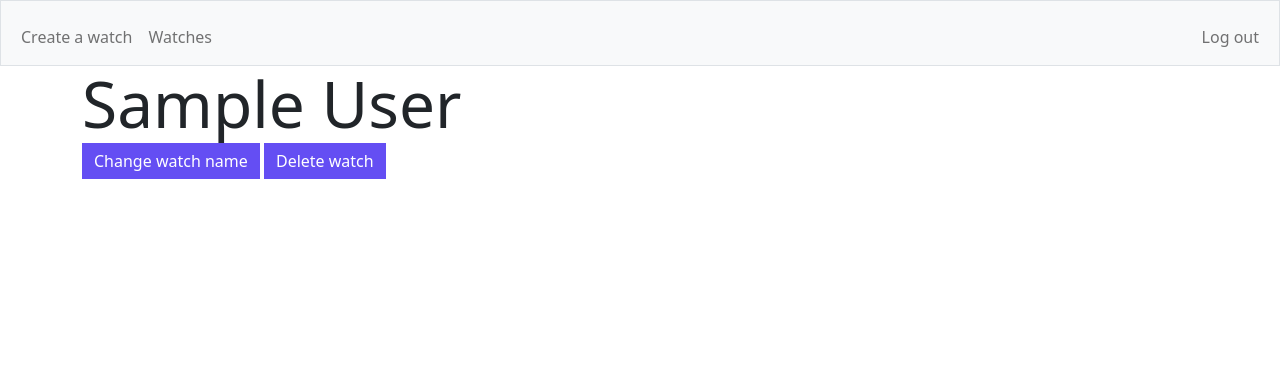
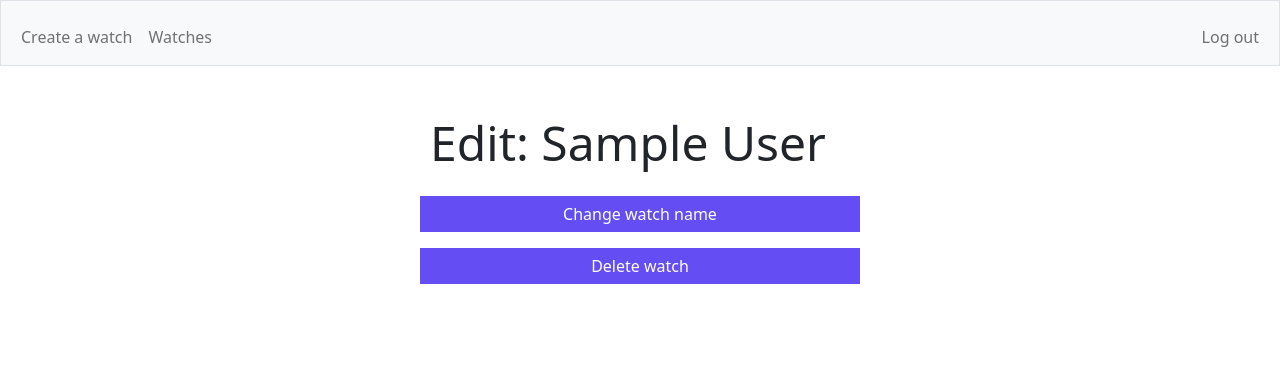
Before and after one commit to zepedae/startwatch, a Flask app: page /edit_watch in a window 1280 px wide. Shown: the top 366 px of the page. Run offline with Flask 3, Linux system fonts and the light colour scheme; the visitor is signed in with stand-in values (Sample User, id 1).

Commit message:
Fix edit_watch.html buttons

```diff
--- a/app.py
+++ b/app.py
@@ -282,6 +282,8 @@ def edit_watch():
             cursor.close()
             session.pop("watch_name")
             return redirect("/watches")
+        if "cancel-submit" in request.form:
+            return render_template("edit_watch.html", watch_name = new_name)
         # change project name
         if "change-name-submit" in request.form:
             new_name = request.form.get("new-name")
--- a/static/style.css
+++ b/static/style.css
@@ -137,6 +137,8 @@
   font-size: clamp(3rem, 10vw, 80px);
 }
 
+
+/* Edit Watch */
 #blackout {
   width: 100%;
   height:100%; /* make sure you have set parents to a height of 100% too*/
@@ -145,6 +147,16 @@
   z-index:10; /*just to make sure its on top*/
   background:rgba(0,0,0,.5);
   display: none;
+}
+
+.edit-content {
+  display: flex;
+  flex-direction: column;
+  align-items: center;
+}
+
+.btn-edit {
+  width: 35%;
 }
 
 #delete-form {
@@ -203,7 +215,7 @@
   padding: 8px 0;
   position: absolute;
   z-index: 1;
-  bottom: 125%;
+  bottom: 50%;
   left: 50%;
   margin-left: -80px;
 }
--- a/templates/edit_watch.html
+++ b/templates/edit_watch.html
@@ -1,22 +1,30 @@
 {% extends "index.html" %}
 
 {% block main %}
-    <div class = "container">
+    <div class="row text-center">
         <div id="blackout"></div>
-        <div class="display-3">{{ watch_name }}</div>
-        <button class="btn btn-primary" name="change-name" id="change-name">Change watch name</button>
+
+        <div class="row mt-5 mb-3 text-center">
+            <div class = "col display-5">Edit: {{ watch_name }}</div>
+        </div>
+
+        <div class="edit-content">
+            <button class="btn btn-primary btn-edit my-2" name="change-name" id="change-name">Change watch name</button>
             <form action="/edit_watch" method="post" id="name-form" style="display: none">
-            <input class="form-control mx-auto w-auto" name="new-name" id="new-name" placeholder="Enter new name">
+                <input class="form-control mx-auto w-auto mb-2" name="new-name" id="new-name" placeholder="Enter new name">
                 <button class="btn btn-primary" type="submit" name="change-name-submit" id="change-name-submit">Change name</button>
+                <button class="btn btn-primary" type="reset" name="cancel-name-submit" id="cancel-name-submit">Cancel</button>
             </form>
-        <button class="btn btn-primary" name="delete-watch" id="delete-watch">Delete watch</button>
+            <button class="btn btn-primary btn-edit my-2" name="delete-watch" id="delete-watch">Delete watch</button>
             <div class="popup">
                 <form action="/edit_watch" method="post" class="popuptext" id="myPopup">
                     <label for="delete-submit">Are you sure you want to delete this watch including its productivity data?</label>
-                <button class="btn btn-primary" style="background-color: chocolate" id="delete-submit" name="delete-submit">Delete watch</button>
+                    <button class="btn btn-primary" type="submit" style="background-color: chocolate" id="delete-submit" name="delete-submit">Delete watch</button>
+                    <button class="btn btn-primary" type="reset" style="background-color: rgb(202, 202, 201)" id="cancel-submit" name="cancel-submit">Cancel</button>
                 </form>
             </div>
 
+        </div>
     </div>
 {% endblock %}
 
@@ -33,17 +41,23 @@
         document.querySelector("#name-form").style.display = "block";
     });
 
+    document.querySelector("#cancel-name-submit").addEventListener("click", event => {
+        document.querySelector("#change-name").style.display = "block";
+        document.querySelector("#delete-watch").style.display = "block";
+        document.querySelector("#name-form").style.display = "none";
+    });
+
     document.querySelector("#delete-watch").addEventListener("click", event => {
-        document.querySelector("#delete-watch").style.display = "none";
-        document.querySelector("#change-name").style.display = "none";
+        myFunction();
+    });
 
-        // document.querySelector("#blackout").style.display = "block";
-        // const deleteForm = document.querySelector("#delete-form");
-        // deleteForm.style = "display: fixed";
+    document.querySelector("#cancel-submit").addEventListener("click", event => {
+        document.querySelector("#delete-watch").style.display = "block";
+        document.querySelector("#change-name").style.display = "block";
 
-        myFunction();
+        document.getElementById("myPopup").classList.toggle("show");
+    });
 
 
-    });
 </script>
 {% endblock %}
--- a/templates/landing.html
+++ b/templates/landing.html
@@ -12,9 +12,15 @@ Welcome
     <p class="landing-header-3 lead">
         Startwatch is a time-management tool that uses effort-based productivity goals to give you a sense of accomplishment at the end of each day.
     </p>
+    {% if session["loggedin"] %}
+    <form action="/watches" method="get">
+        <button class="btn btn-primary lead btn-land" id="watches">Go to watches</button>
+    </form>
+    {% else %}
     <form action="/register" method="get">
         <button class="btn btn-primary lead btn-land" id="register">Register to Start</button>
     </form>
+    {% endif %}
 </div>
 <div class="row features text-center vertical-center p-5">
     <div class="col-lg-4 col-md-4 col-sm-12">
```
Also changed, not shown: 1 other file. Lines whose indentation alone changed are shown as unchanged.
